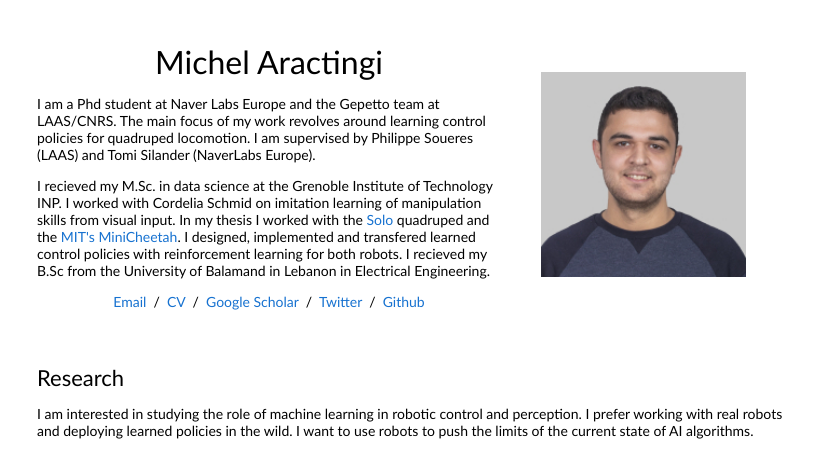
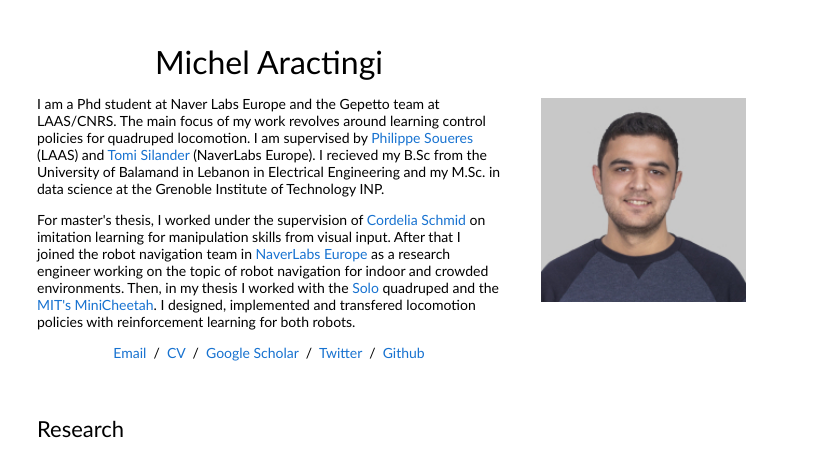
Before and after one commit to michel-aractingi/michel-aractingi.github.io, a plain HTML site: page index.html in a window 1280 px wide. Shown: the top 453 px of the page, without its empty margins (223-1043 px from the left). Drawn offline with Linux system fonts and the light colour scheme.

Commit message:
Fixed intro

```diff
--- a/index.html
+++ b/index.html
@@ -19,11 +19,12 @@
               <p style="text-align:center">
                 <name>Michel Aractingi</name>
               </p>
-              <p> I am a Phd student at Naver Labs Europe and the Gepetto team at LAAS/CNRS. The main focus of my work revolves around learning control policies for quadruped locomotion. I am supervised by Philippe Soueres (LAAS)  and Tomi Silander (NaverLabs Europe).
+	      <p> I am a Phd student at Naver Labs Europe and the Gepetto team at LAAS/CNRS. The main focus of my work revolves around learning control policies for quadruped locomotion. I am supervised by <a href="https://gepettoweb.laas.fr/index.php/Members/PhilippeSou%C3%A8res">Philippe Soueres</a> (LAAS)  and <a href="https://europe.naverlabs.com/people_user/Tomi-Silander/">Tomi Silander</a> (NaverLabs Europe).
+	      I recieved my B.Sc from the University of Balamand in Lebanon in Electrical Engineering and my M.Sc. in data science at the Grenoble Institute of Technology INP.
 	      </p>
               <p>
-	      I recieved my M.Sc. in data science at the Grenoble Institute of Technology INP. I worked with Cordelia Schmid on imitation learning of manipulation skills from visual input. In my thesis I worked with the <a href="https://solo.pal-robotics.com/solo">Solo</a> quadruped and the <a href="https://ieeexplore.ieee.org/document/8793865">MIT's MiniCheetah</a>. I designed, implemented and transfered learned control policies with reinforcement learning for both robots.
-	      I recieved my B.Sc from the University of Balamand in Lebanon in Electrical Engineering.
+	      For master's thesis, I worked under the supervision of <a  href="https://thoth.inrialpes.fr/~schmid/">Cordelia Schmid</a> on imitation learning for manipulation skills from visual input. After that I joined the robot navigation team in <a href="https://europe.naverlabs.com">NaverLabs Europe</a> as a research engineer working on the topic of robot navigation for indoor and crowded environments.
+	      Then, in my thesis I worked with the <a href="https://solo.pal-robotics.com/solo">Solo</a> quadruped and the <a href="https://ieeexplore.ieee.org/document/8793865">MIT's MiniCheetah</a>. I designed, implemented and transfered locomotion policies with reinforcement learning for both robots.
               </p>
               <p style="text-align:center">
                 <a href="mailto:michel.aractingi@gmail.com">Email</a> &nbsp/&nbsp
```
